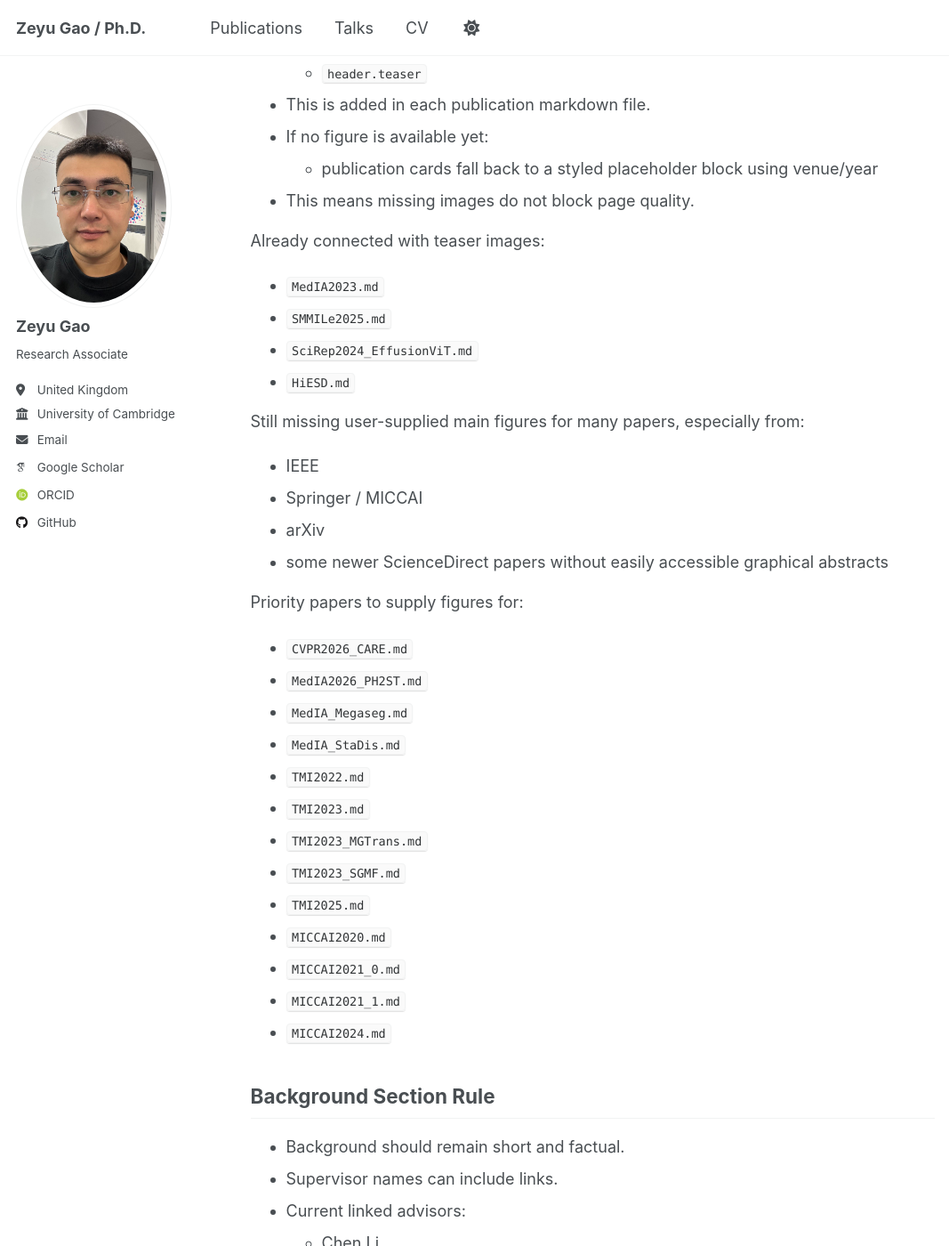
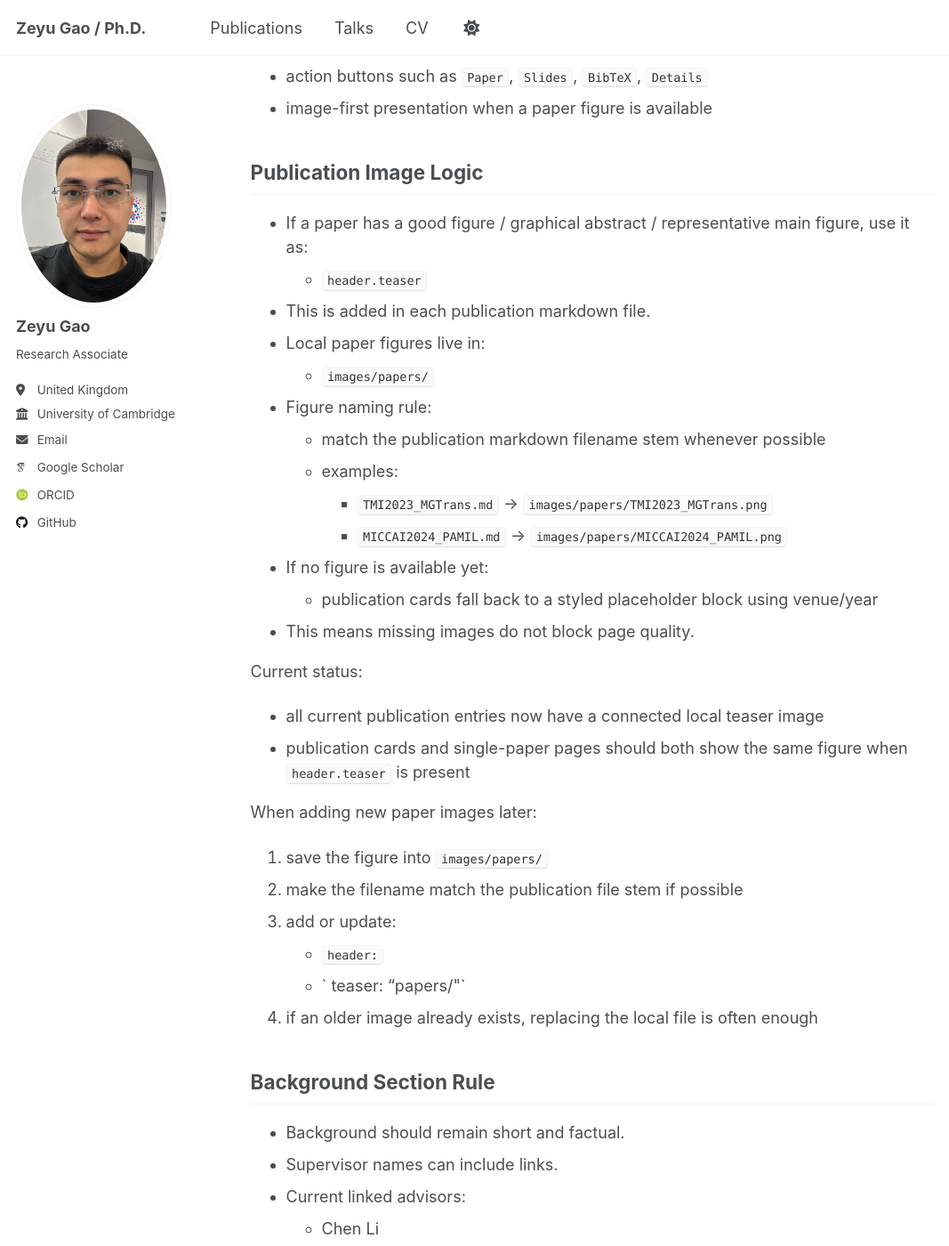
Before and after one commit to ZeyuGaoAi/ZeyuGaoAi.github.io, a Jekyll site: the page built from WEBSITE_UPDATE_NOTES.md, in a window 1280 px wide and 1400 px high, scrolled down 4173 px. Shown: the whole window at 89% size, without its empty margins (0-1067 px from the left). Built offline with Jekyll 4.4.1, drawn with Linux system fonts in a browser that asks for light colours; some web fonts are replaced; our own code applies the rules of GitHub Pages for plain Markdown files; a script that is not in the unit is left out; some of the changed text lies outside the part shown.

Commit message:
Update website maintenance notes

```diff
--- a/WEBSITE_UPDATE_NOTES.md
+++ b/WEBSITE_UPDATE_NOTES.md
@@ -90,6 +90,13 @@ Current homepage sections:
 
 If this section becomes too long later, reduce it to the best 6-8 items.
 
+Current ordering rule:
+- order by year, newest to oldest
+
+Current venue badge rule:
+- use local badge graphics rather than plain text pills
+- badge assets live in `images/venue-badges/`
+
 ## Publications Page Logic
 
 Publications page:
@@ -116,36 +123,28 @@ Current design goals:
 - If a paper has a good figure / graphical abstract / representative main figure, use it as:
   - `header.teaser`
 - This is added in each publication markdown file.
+- Local paper figures live in:
+  - `images/papers/`
+- Figure naming rule:
+  - match the publication markdown filename stem whenever possible
+  - examples:
+    - `TMI2023_MGTrans.md` -> `images/papers/TMI2023_MGTrans.png`
+    - `MICCAI2024_PAMIL.md` -> `images/papers/MICCAI2024_PAMIL.png`
 - If no figure is available yet:
   - publication cards fall back to a styled placeholder block using venue/year
 - This means missing images do not block page quality.
 
-Already connected with teaser images:
-- `MedIA2023.md`
-- `SMMILe2025.md`
-- `SciRep2024_EffusionViT.md`
-- `HiESD.md`
+Current status:
+- all current publication entries now have a connected local teaser image
+- publication cards and single-paper pages should both show the same figure when `header.teaser` is present
 
-Still missing user-supplied main figures for many papers, especially from:
-- IEEE
-- Springer / MICCAI
-- arXiv
-- some newer ScienceDirect papers without easily accessible graphical abstracts
-
-Priority papers to supply figures for:
-- `CVPR2026_CARE.md`
-- `MedIA2026_PH2ST.md`
-- `MedIA_Megaseg.md`
-- `MedIA_StaDis.md`
-- `TMI2022.md`
-- `TMI2023.md`
-- `TMI2023_MGTrans.md`
-- `TMI2023_SGMF.md`
-- `TMI2025.md`
-- `MICCAI2020.md`
-- `MICCAI2021_0.md`
-- `MICCAI2021_1.md`
-- `MICCAI2024.md`
+When adding new paper images later:
+1. save the figure into `images/papers/`
+2. make the filename match the publication file stem if possible
+3. add or update:
+   - `header:`
+   - `  teaser: "papers/<filename>"`
+4. if an older image already exists, replacing the local file is often enough
 
 ## Background Section Rule
 
@@ -164,6 +163,7 @@ Priority papers to supply figures for:
 - no long homepage news dump
 - no list-only publications page if card layout already exists
 - no repetitive self-labeling like `first-author` in homepage summaries
+- no external hotlinked paper figures when a local copy can be stored
 
 ## Good Update Workflow
 
@@ -176,14 +176,42 @@ When updating the website later, use this order:
 2. If a new paper should appear strongly on the site:
    - decide whether it belongs in `Featured Publications`
    - add `header.teaser` if a representative figure exists
+   - keep the publication filename human-readable using `VenueYear_ShortName.md`
 3. If a new talk is mentioned on the homepage:
    - add a corresponding `_talks/` entry
 4. Only then refine style if needed
 5. Keep homepage curated rather than exhaustive
+6. Preserve old publication URLs when renaming files:
+   - add `permalink` to the renamed markdown file
+7. Push with SSH if HTTPS push is unstable:
+   - `git push git@github.com:ZeyuGaoAi/ZeyuGaoAi.github.io.git master`
+
+## Publication Naming Rule
+
+- Avoid generic filenames like:
+  - `BIBM2024.md`
+  - `MICCAI2021_0.md`
+- Prefer:
+  - `VenueYear_ShortName.md`
+- Current examples:
+  - `BIBM2022_UBMA.md`
+  - `BIBM2024_SDS.md`
+  - `MICCAI2020_MinPointRCC.md`
+  - `MICCAI2021_CHRNet.md`
+  - `MICCAI2021_IBViT.md`
+  - `MICCAI2024_PAMIL.md`
+  - `TMI2022_GlobalLocalContrast.md`
+  - `TMI2023_LeukemiaMIL.md`
+  - `MedIA2023_MinPointMTL.md`
+
+When renaming existing publication files:
+1. rename the markdown file
+2. update the corresponding local figure filename if one exists
+3. add a `permalink` preserving the old `/publications/.../` route
+4. verify the publication card and single-paper page still render correctly
 
 ## Suggested Next Improvements
 
-- continue adding main figures to high-priority publications
 - refine publication card layout after more teaser images are supplied
 - possibly reduce homepage featured publications count if the section becomes visually dense
 - improve SEO / social preview metadata later
```
